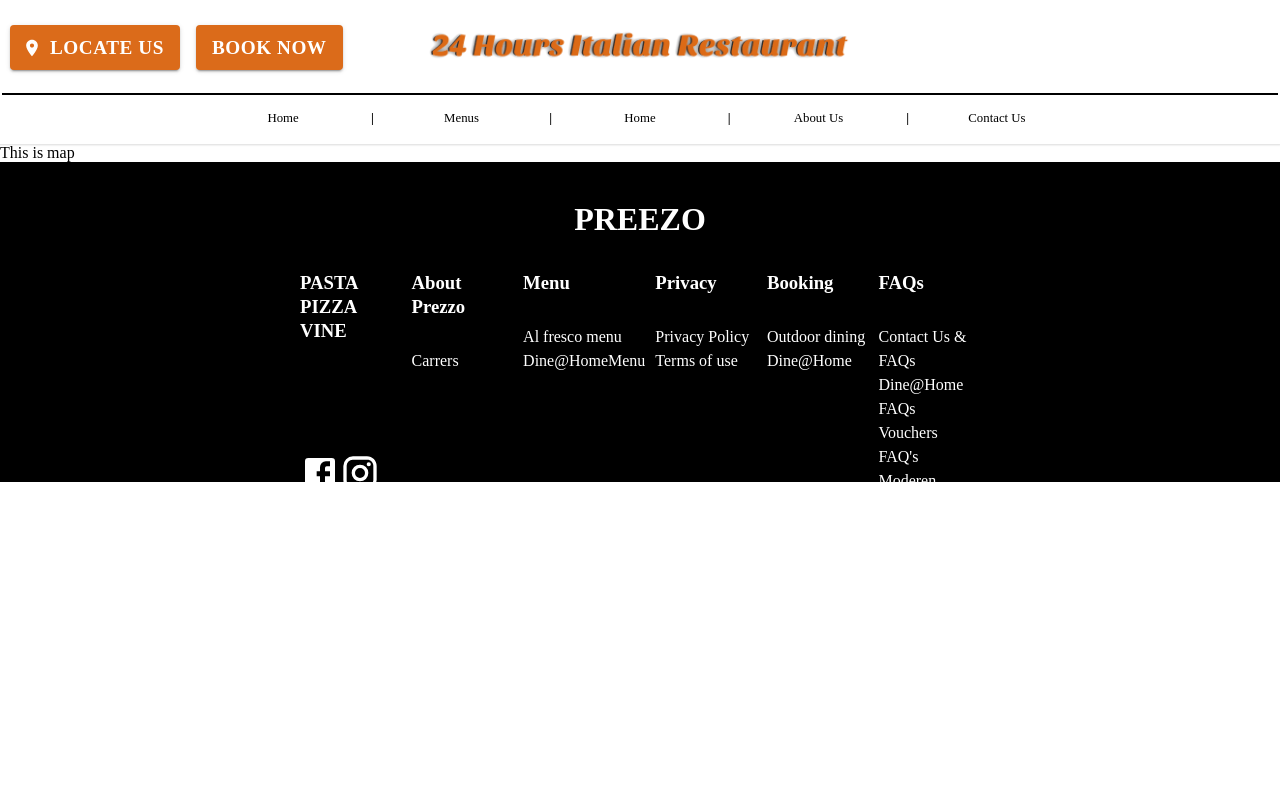
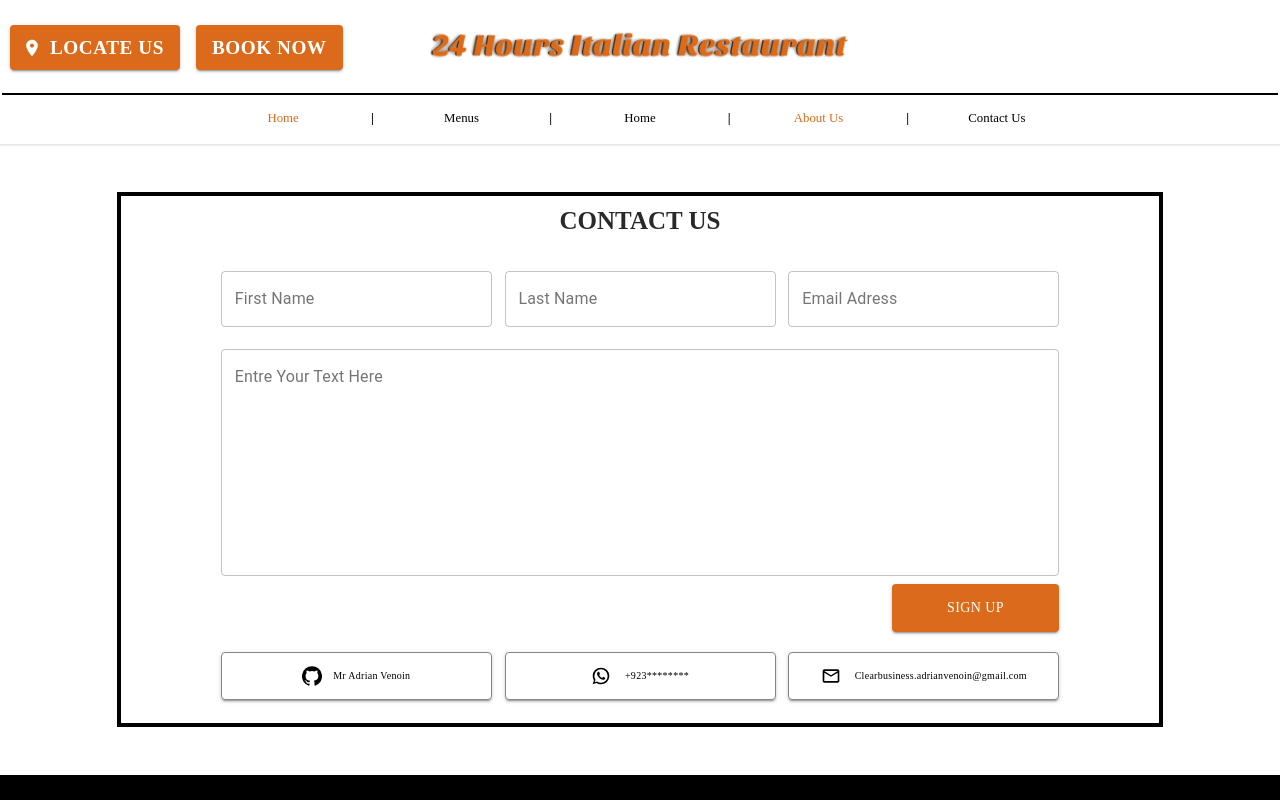
Before and after one commit to JunaidLatif4/Italian-Restaurant, a React (Create React App) app: page /about in a window 1280 px wide. Shown: the top 800 px of the page. Built offline with nearby package versions, Linux system fonts and the light colour scheme.

Commit message:
About Page Added

```diff
--- a/package.json
+++ b/package.json
@@ -9,6 +9,7 @@
     "@testing-library/react": "^11.2.7",
     "@testing-library/user-event": "^12.8.3",
     "dom": "0.0.3",
+    "google-maps-react": "^2.0.6",
     "react": "^17.0.2",
     "react-dom": "^17.0.2",
     "react-google-maps": "^9.4.5",
--- a/src/App.jsx
+++ b/src/App.jsx
@@ -3,7 +3,6 @@
 
 import Header from './Components/Header'
 import Slider from './Components/Slider'
-import Map from './Components/Map'
 import Contact from './Components/Contact'
 import Footer from './Components/Footer'
 
@@ -15,7 +14,9 @@
       <Header/>
       <Switch>
         <Route exact path="/" component={Slider}/>
-        <Route path="/about" component={Map} />
+        <Route path="/menu" component={Contact} />
+        <Route path="/timing" component={Contact} />
+        <Route path="/about" component={Contact} />
         <Route path="/contact" component={Contact} />
       </Switch>
       <Footer/>
--- a/src/Components/CSS/Contact.scss
+++ b/src/Components/CSS/Contact.scss
@@ -82,6 +82,7 @@
         display: grid;
         grid-template-columns: 1fr 1fr 1fr;
         grid-column-gap: 1vw;
+        font-size: 10px;
 
 
 
--- a/src/Components/CSS/Header.scss
+++ b/src/Components/CSS/Header.scss
@@ -68,6 +68,9 @@
         text-shadow: 1px 1px 5px rgb(219, 107, 26);
       }
     }
+    .navlinkactive{
+      color: rgb(219, 107, 26);
+    }
     .space {
       font-weight: bold;
     }
--- a/src/Components/Contact.jsx
+++ b/src/Components/Contact.jsx
@@ -16,14 +16,14 @@
   btn: {
     margin: "0.5rem 0",
     width: "20%",
-    background: "red",
+    background: "rgb(219, 107, 26)",
     height: "3rem",
     color: "#fff",
     position: "relative",
 
     float: "right",
     "&:hover": {
-      color: "red",
+      color: "black",
       transition: ".5s ease-in-out",
     },
   },
@@ -35,6 +35,7 @@
     border: "1px solid #8a8686",
     height: "3rem",
     textTransform: "none",
+    fontSize:"inherit",
     // color: "#fff",
     "&:hover": {
       // color: "red",
@@ -142,7 +143,7 @@
               <div className="Contact_button" >
                 <Button id="materialbtn1" variant="contained" className={classes.btnn}>
                   <GitHubIcon />
-                  &nbsp;&nbsp;&nbsp; Zendesk
+                  &nbsp;&nbsp;&nbsp; Mr Adrian Venoin
                 </Button>
                 <Button id="materialbtn2" variant="contained" className={classes.btnn}>
                   <WhatsAppIcon />
@@ -150,7 +151,7 @@
                 </Button>
                 <Button id="materialbtn3" variant="contained" className={classes.btnn}>
                   <MailOutlineIcon />
-                  &nbsp;&nbsp;&nbsp;&nbsp; @instaprint.pk
+                  &nbsp;&nbsp;&nbsp;&nbsp; Clearbusiness.adrianvenoin@gmail.com
                 </Button>
               </div>
             </div>
--- a/src/Components/Header.jsx
+++ b/src/Components/Header.jsx
@@ -44,27 +44,27 @@
       </div>
 
       <nav className="nav">
-        <NavLink to="/" className="navlink">
+        <NavLink to="/" className="navlink" activeClassName="navlinkactive">
           {" "}
           Home{" "}
         </NavLink>{" "}
         <div className="space">|</div>
-        <NavLink to="/" className="navlink">
+        <NavLink to="/menu" className="navlink" activeClassName="navlinkactive">
           {" "}
           Menus{" "}
         </NavLink>{" "}
         <div className="space">|</div>
-        <NavLink to="/" className="navlink">
+        <NavLink to="/timing" className="navlink" activeClassName="navlinkactive">
           {" "}
           Home{" "}
         </NavLink>{" "}
         <div className="space">|</div>
-        <NavLink to="/about" className="navlink">
+        <NavLink to="/about" className="navlink" activeClassName="navlinkactive">
           {" "}
           About Us{" "}
         </NavLink>{" "}
         <div className="space">|</div>
-        <NavLink to="/contact" className="navlink">
+        <NavLink to="/contact" className="navlink" activeClassName="navlinkactive">
           {" "}
           Contact Us{" "}
         </NavLink>
--- a/src/Components/Map.jsx
+++ /dev/null
@@ -1,11 +0,0 @@
-import React from 'react'
-
-const Map = () => {
-    return (
-        <div>
-            This is map
-        </div>
-    )
-}
-
-export default Map
```
Also changed, not shown: 1 other file (tests, documents, lock files or other folders).
